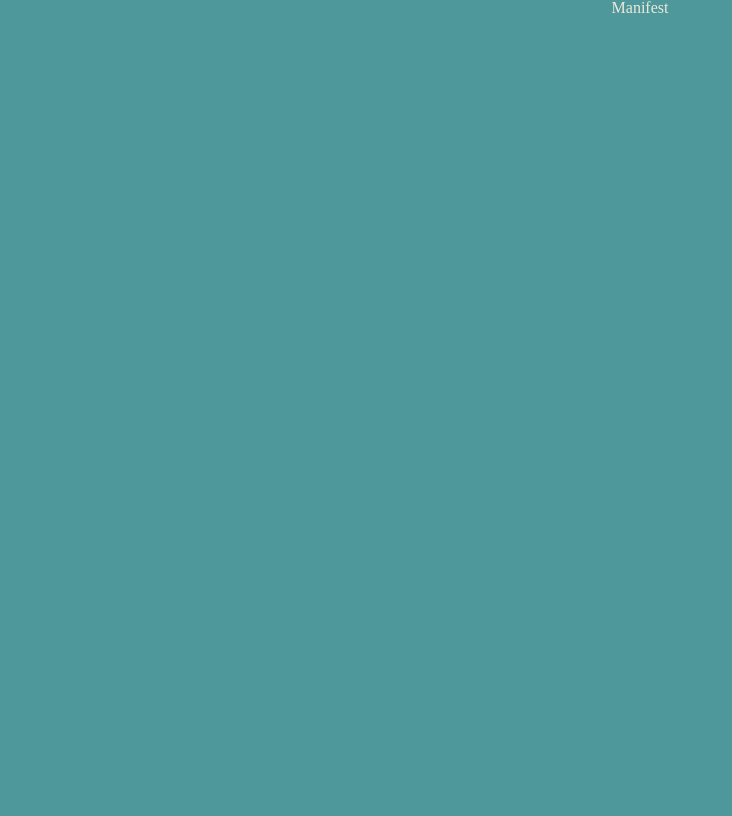
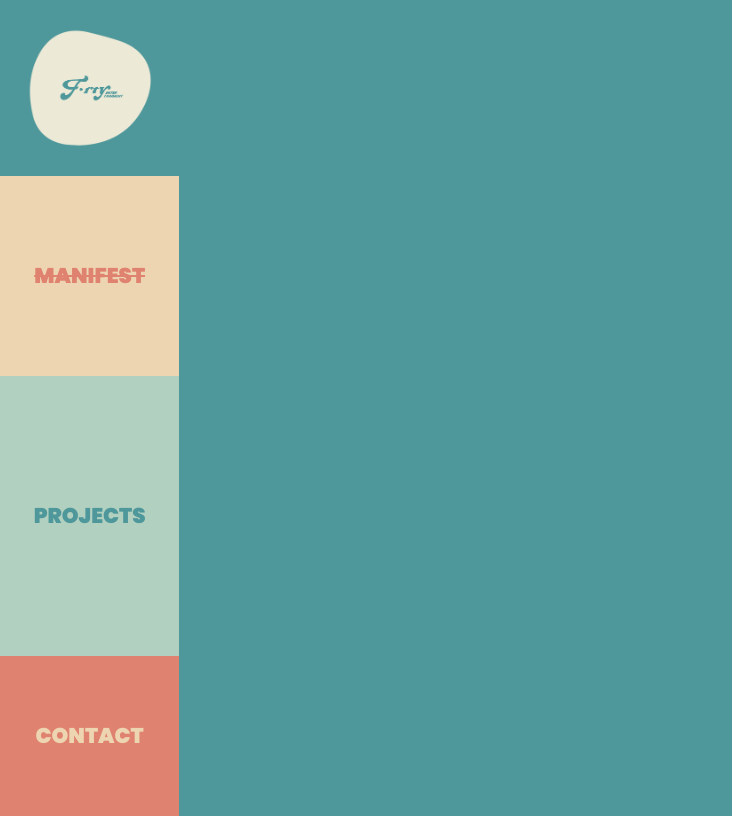
Before and after one commit to gorkaplans/Forty-Entertainment, a React (Create React App) app in the folder forty_web/: page /Manifest in a window 1280 px wide. Shown: the whole page, without its empty margins (0-732 px from the left). Built offline with nearby package versions, Linux system fonts and the light colour scheme.

Commit message:
menu done

```diff
--- /dev/null
+++ b/forty_web/src/components/Menu/Menu.js
@@ -0,0 +1,37 @@
+
+import React from 'react';
+import {Link} from 'react-router-dom';
+import './Menu.scss'
+
+
+
+const Menu = ({titles}) => {
+
+    const title1 = titles[0]
+    const title2 = titles[1]
+    const title3 = titles[2]
+
+    return (
+        <>
+        <div className="nav-bar">
+            <div class="logo-menu">
+              <Link className="logo" to='/'></Link>
+            </div>
+            <Link class="manifest-menu bold3" to="/Manifest">
+              {title1}
+            </Link>
+            <Link class="projects-menu bold2" to="/Projects">
+              {title2}
+            </Link>
+            <Link class="contact-menu bold2" to="/Contact">
+              {title3}
+            </Link>
+
+        </div>
+
+        </>
+
+    )
+}
+
+export default Menu;
--- /dev/null
+++ b/forty_web/src/components/Menu/Menu.scss
@@ -0,0 +1,82 @@
+@import '../../styles.scss';
+
+.nav-bar{
+    min-height: 100%;
+    width: 14%;
+    transition: $transition1;
+
+
+    .logo-menu{
+     display: flex;
+     justify-content: center;
+     align-items: center;
+     width: auto;
+     height: 20vh;
+     background-color: $primary1;
+     color: $secondary1;
+     transition: $transition1;
+
+     &:hover{
+         height: 22vh;
+
+     }
+
+
+     .logo{
+         width: 100%;
+         height: 100%;
+         background-repeat: no-repeat;
+         background-image: url('../../images/FORTY_LOGOV2_COLOR5.png');
+         background-position: center;
+         background-size:70%;
+
+     }}
+
+     .manifest-menu{
+         display: flex;
+         justify-content: center;
+         align-items: center;
+         width: auto;
+         height: 25vh;
+         background-color: $primary3;
+         color: $secondary3;
+         transition: $transition1;
+         text-decoration:line-through;
+
+
+         &:hover{
+             height: 30vh;
+         }
+
+     }
+
+     .projects-menu{
+         display: flex;
+         justify-content: center;
+         align-items: center;
+         width: auto;
+         height: 35vh;
+         background-color: $primary2;
+         color: $secondary2;
+         transition: $transition1;
+
+         &:hover{
+             height: 40vh;
+         }
+     }
+
+     .contact-menu{
+         display: flex;
+         justify-content: center;
+         align-items: center;
+         width: auto;
+         height: 20vh;
+         background-color: $primary4;
+         color: $secondary4;
+         transition: $transition1;
+
+         &:hover{
+             height: 25vh;
+         }
+     }
+ }
--- /dev/null
+++ b/forty_web/src/components/Menu/index.js
@@ -0,0 +1,2 @@
+import Menu from './Menu'
+export default Menu
--- a/forty_web/src/pages/Manifest.js
+++ b/forty_web/src/pages/Manifest.js
@@ -1,10 +1,12 @@
-
+import './Manifest.scss'
+import Menu from '../components/Menu';
 
 const Manifest = () => {
 
+  const menu = ['MANIFEST', 'PROJECTS', 'CONTACT']
+
 return (
-
-    <h1>Manifest</h1>
+  <Menu titles={menu}></Menu>
   );
 }
 
--- /dev/null
+++ b/forty_web/src/pages/Manifest.scss
@@ -0,0 +1 @@
+@import '../styles.scss';
--- a/forty_web/src/styles.scss
+++ b/forty_web/src/styles.scss
@@ -77,3 +77,24 @@ $transition1: all 0.3s ease-in-out;
 		font-size: 25pt;
 	}
 }
+
+.bold2{
+    font-family: 'Poppins', sans-serif;
+	font-weight: bolder;
+	font-size: 16pt;
+	text-decoration: none;
+
+	&:hover{
+		font-size: 20pt;
+	}
+}
+
+.bold3{
+    font-family: 'Poppins', sans-serif;
+	font-weight: bolder;
+	font-size: 16pt;
+
+	&:hover{
+		font-size: 20pt;
+	}
+}
```
Also changed, not shown: 1 other file (tests, documents, lock files or other folders).
